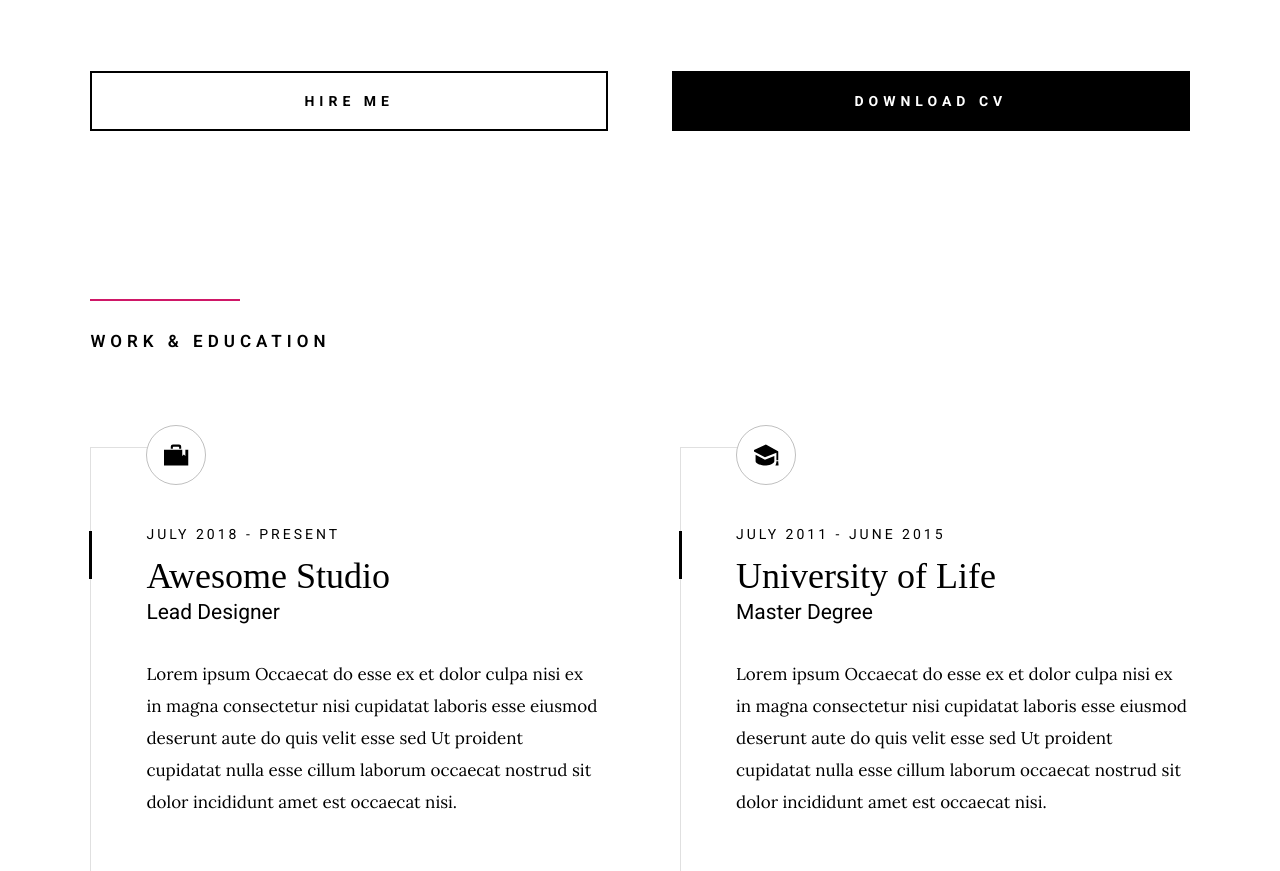
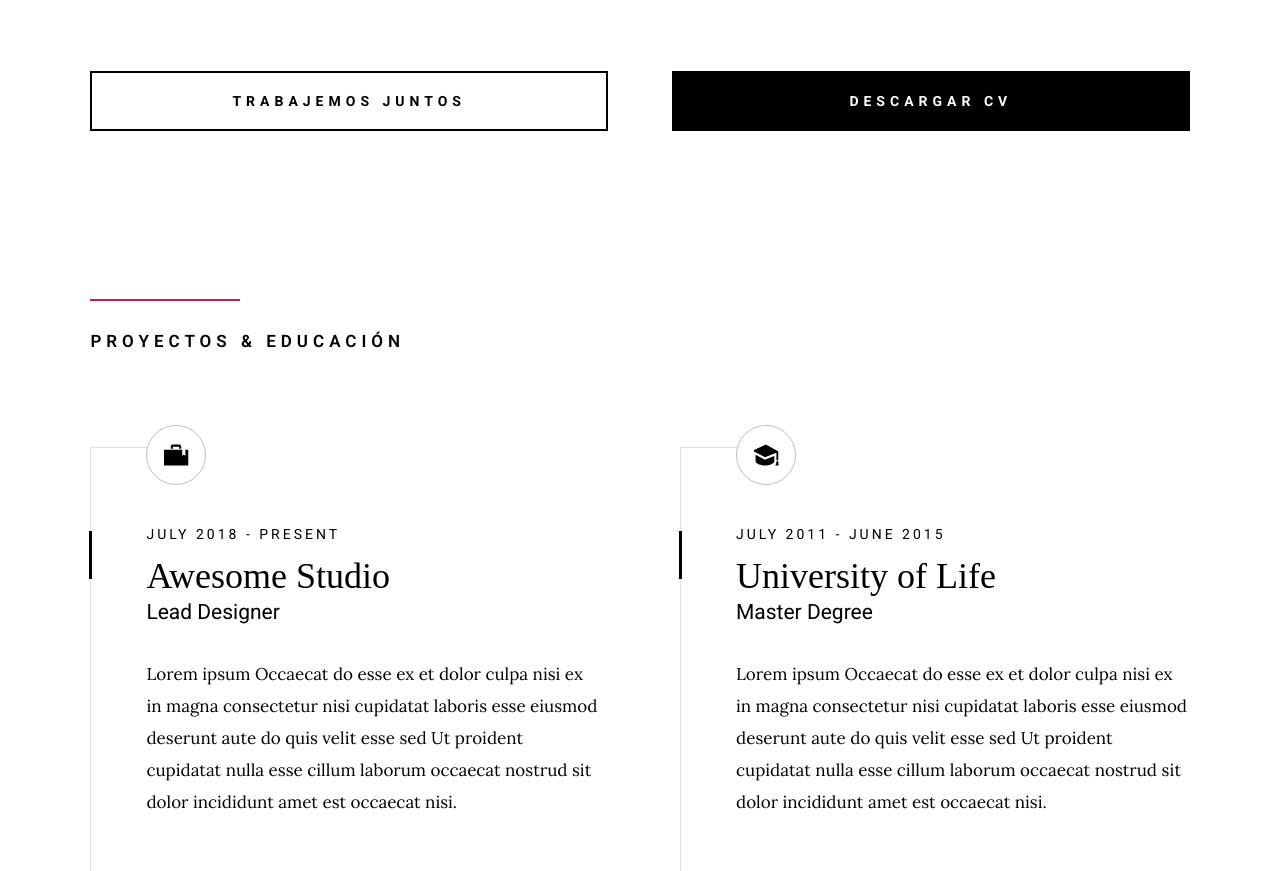
Before and after one commit to letoussaint/letoussaint.github.io, a plain HTML site: page index.html in a window 1280 px wide. Shown: the part 1651-2522 px from the top of the page. Drawn offline with Linux system fonts and the light colour scheme; a web font is replaced by a local one.

Commit message:
Add headers

```diff
--- a/index.html
+++ b/index.html
@@ -151,10 +151,10 @@ i<!DOCTYPE html>
 
             <div class="row about-me__buttons">
                 <div class="column large-half tab-full" data-aos="fade-up">
-                    <a href="#0" class="btn btn--stroke full-width">Hire Me</a>
+                    <a href="#0" class="btn btn--stroke full-width">Trabajemos juntos</a>
                 </div>
                 <div class="column large-half tab-full" data-aos="fade-up">
-                    <a href="#0" class="btn btn--primary full-width">Download CV</a>
+                    <a href="#0" class="btn btn--primary full-width">Descargar CV</a>
                 </div>
             </div>
 
@@ -164,7 +164,7 @@ i<!DOCTYPE html>
 
             <div class="row heading-block" data-aos="fade-up">
                 <div class="column large-full">
-                    <h2 class="section-heading">Work & Education</h2>
+                    <h2 class="section-heading">Proyectos & Educación</h2>
                 </div>
             </div>
 
```
